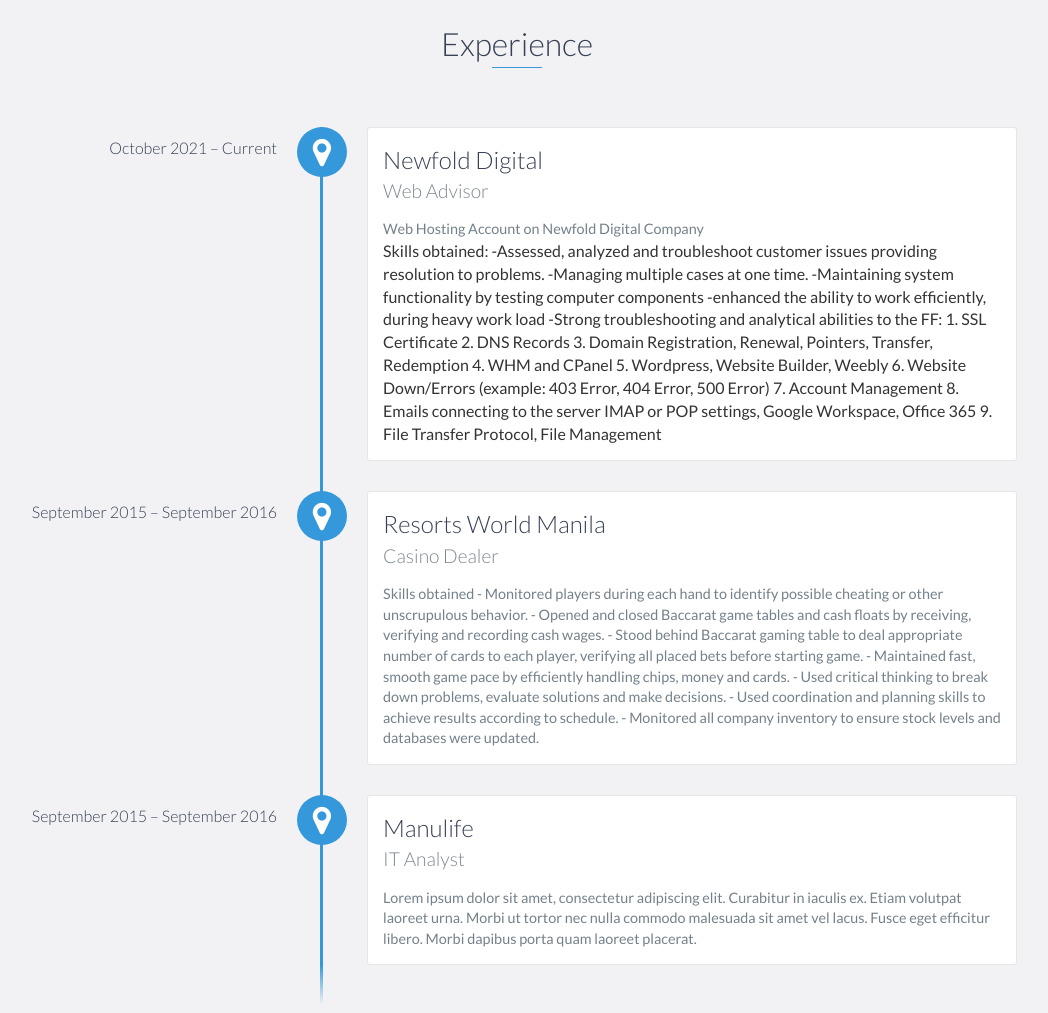
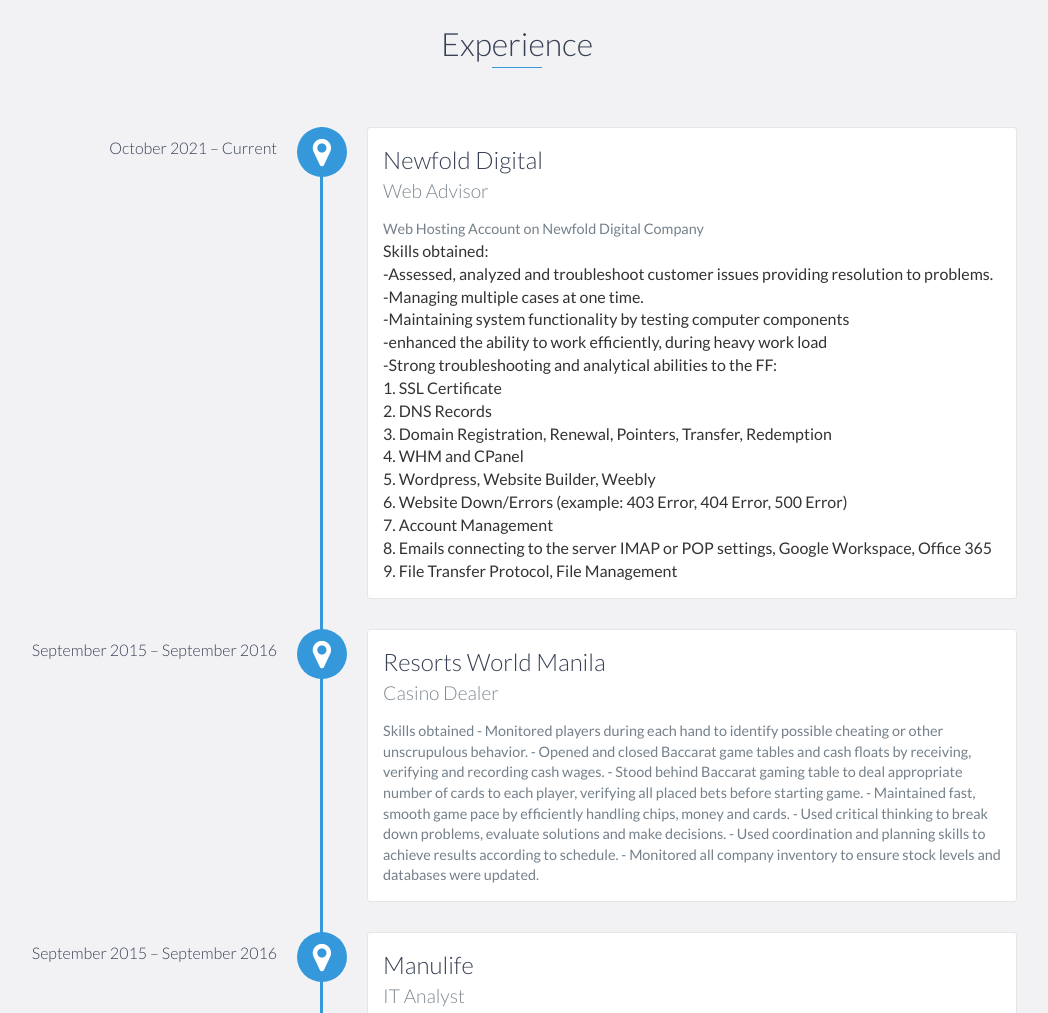
Before and after one commit to bluemegachan/JeChan, a website: page index.html in a window 1280 px wide. Shown: the part 1140-2153 px from the top of the page, without its empty margins (123-1171 px from the left). Drawn offline with nearby package versions, Linux system fonts and the light colour scheme.

Commit message:
Update index.html

```diff
--- a/index.html
+++ b/index.html
@@ -92,21 +92,21 @@
                 <p>
 			Web Hosting Account on Newfold Digital Company<p></p>
 
-Skills obtained:
--Assessed, analyzed and troubleshoot customer issues providing resolution to problems.
--Managing multiple cases at one time.
--Maintaining system functionality by testing computer components
--enhanced the ability to work efficiently, during heavy work load
--Strong troubleshooting and analytical abilities to the FF:
-1. SSL Certificate
-2. DNS Records
-3. Domain Registration, Renewal, Pointers, Transfer, Redemption
-4. WHM and CPanel
-5. Wordpress, Website Builder, Weebly
-6. Website Down/Errors (example: 403 Error, 404 Error, 500 Error)
-7. Account Management
-8. Emails connecting to the server IMAP or POP settings, Google Workspace, Office 365
-9. File Transfer Protocol, File Management
+Skills obtained:<p></p>
+-Assessed, analyzed and troubleshoot customer issues providing resolution to problems.<p></p>
+-Managing multiple cases at one time.<p></p>
+-Maintaining system functionality by testing computer components<p></p>
+-enhanced the ability to work efficiently, during heavy work load<p></p>
+-Strong troubleshooting and analytical abilities to the FF:<p></p>
+1. SSL Certificate<p></p>
+2. DNS Records<p></p>
+3. Domain Registration, Renewal, Pointers, Transfer, Redemption<p></p>
+4. WHM and CPanel<p></p>
+5. Wordpress, Website Builder, Weebly<p></p>
+6. Website Down/Errors (example: 403 Error, 404 Error, 500 Error)<p></p>
+7. Account Management<p></p>
+8. Emails connecting to the server IMAP or POP settings, Google Workspace, Office 365<p></p>
+9. File Transfer Protocol, File Management<p></p>
                 </p>
             </div>
 
```
